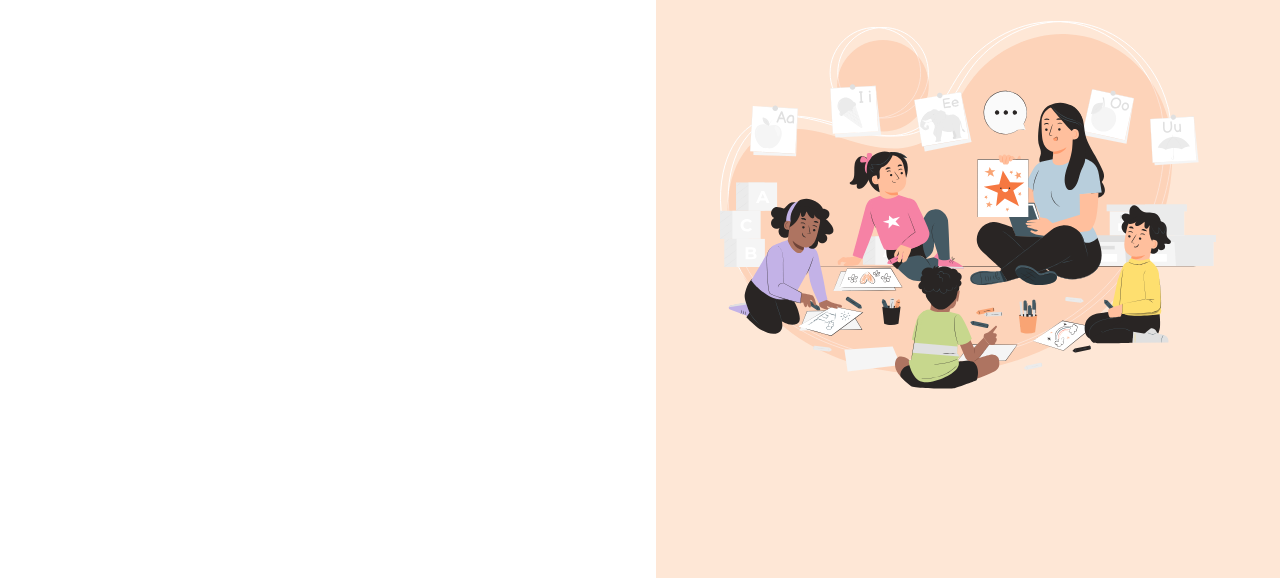
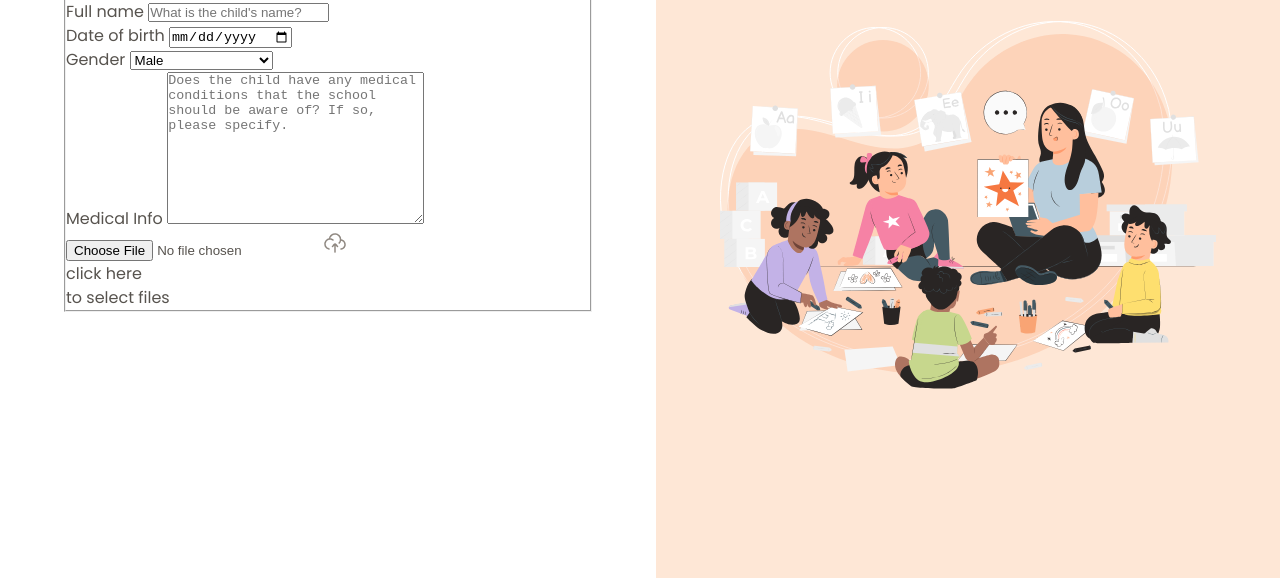
Before and after one commit to rodrigovaladao/project-enroll-form, a plain HTML site: page index.html in a window 1280 px wide. Shown: the part 222-800 px from the top of the page. Drawn offline with Linux system fonts and the light colour scheme.

Commit message:
form structure

```diff
--- a/index.html
+++ b/index.html
@@ -28,6 +28,55 @@
               Fill in the details below to enroll your child at the Estrelas do
               Amanhã early childhood education school.
             </p>
+
+            <form method="post" enctype="multipart/form-data">
+              <fieldset class="child-info">
+                <legend>Child Information</legend>
+                <div class="input-wrapper">
+                  <label for="fullname">Full name</label>
+                  <input
+                    id="fullname"
+                    name="fullname"
+                    type="text"
+                    placeholder="What is the child's name?"
+                  />
+
+                  <div class="input-wrapper">
+                    <label for="birth">Date of birth</label>
+                    <input id="birth" name="birth" type="date" />
+                  </div>
+
+                  <div class="select-wrapper">
+                    <label for="gender">Gender</label>
+                    <select id="gender" name="gender">
+                      <option value="male">Male</option>
+                      <option value="female">Female</option>
+                      <option value="na">I prefer not to inform</option>
+                    </select>
+                  </div>
+
+                  <div class="textarea-wrapper">
+                    <label for="medical-info">Medical Info</label>
+                    <textarea
+                      name="medical-info"
+                      id="medical-info"
+                      cols="30"
+                      rows="10"
+                      placeholder="Does the child have any medical conditions that the school should be aware of? If so, please specify."
+                    ></textarea>
+                  </div>
+
+                  <div class="droparea-wrapper">
+                    <input type="file" id="birth-file" name="birth-file" />
+                    <img
+                      src="assets/icons/cloud-upload.png"
+                      alt="Upload file"
+                    />
+                    <p>click here <br />to select files</p>
+                  </div>
+                </div>
+              </fieldset>
+            </form>
           </div>
         </div>
       </main>
```
